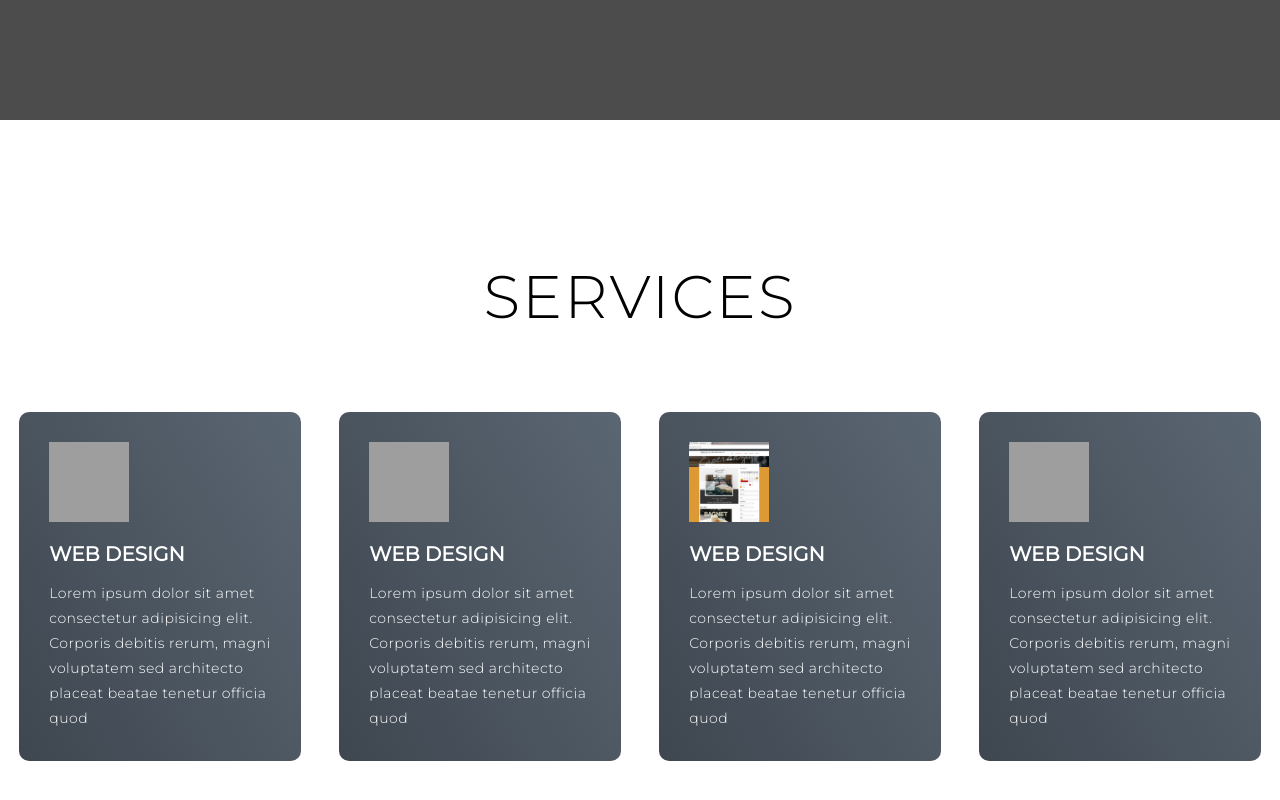
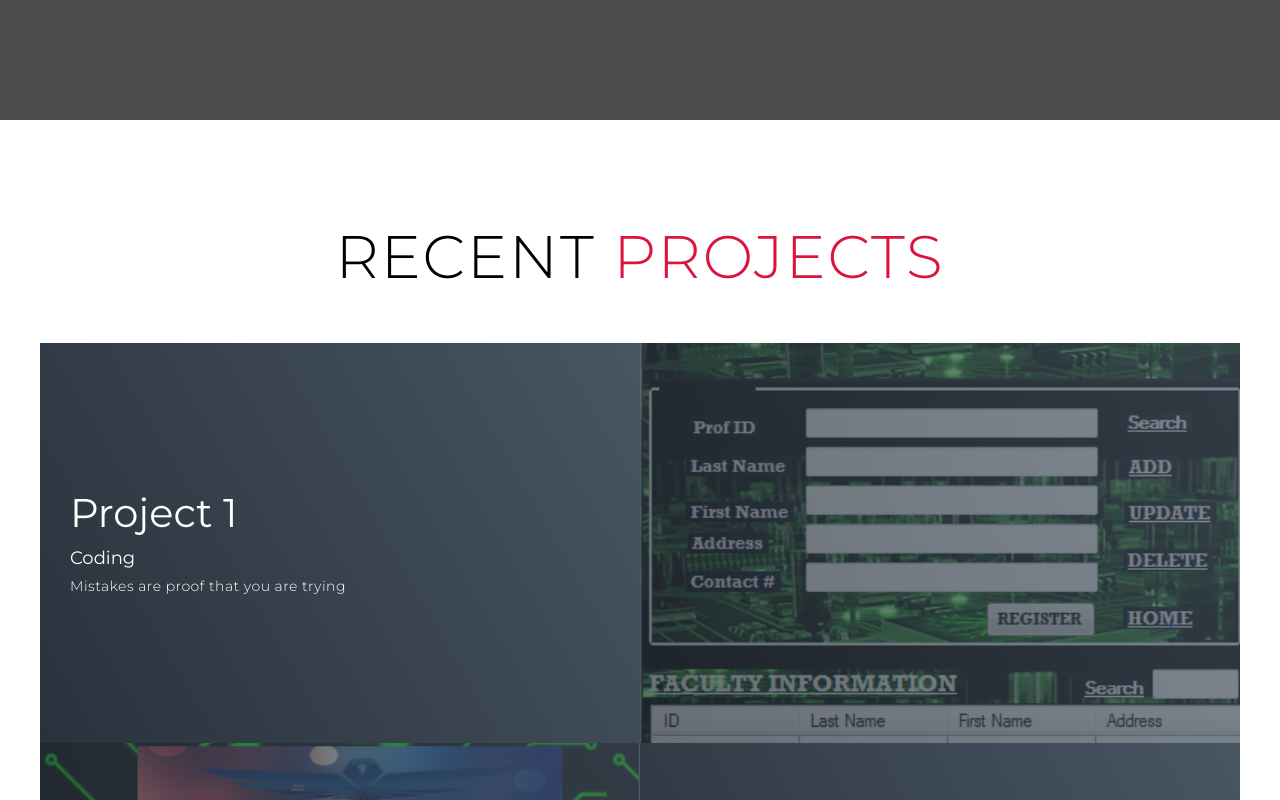
Before and after one commit to JudyAnn0908/JudyAnn024, a plain HTML site: page index.html in a window 1280 px wide. Shown: the part 680-1480 px from the top of the page. Drawn offline with Linux system fonts and the light colour scheme; grey boxes are pictures that could not be loaded.

Commit message:
Update index.html

```diff
--- a/index.html
+++ b/index.html
@@ -36,38 +36,6 @@
     </div>
   </section>
   <!-- End Hero Section  -->
-
-  <!-- Service Section -->
-  <section id="services">
-    <div class="services container">
-      <div class="service-top">
-        <b><h1 class="section-title">Services</h1></b>
-      </div>
-      <div class="service-bottom">
-        <div class="service-item">
-          <div class="icon"><img src="https://img.icons8.com/bubbles/100/000000/services.png"/></div>
-          <h2>Web Design</h2>
-          <p>Lorem ipsum dolor sit amet consectetur adipisicing elit. Corporis debitis rerum, magni voluptatem sed architecto placeat beatae tenetur officia quod</p>
-        </div>
-        <div class="service-item">
-          <div class="icon"><img src="https://img.icons8.com/bubbles/100/000000/services.png"/></div>
-          <h2>Web Design</h2>
-          <p>Lorem ipsum dolor sit amet consectetur adipisicing elit. Corporis debitis rerum, magni voluptatem sed architecto placeat beatae tenetur officia quod</p>
-        </div>
-        <div class="service-item">
-          <div class="icon"><img src="project.png"/></div>
-          <h2>Web Design</h2>
-          <p>Lorem ipsum dolor sit amet consectetur adipisicing elit. Corporis debitis rerum, magni voluptatem sed architecto placeat beatae tenetur officia quod</p>
-        </div>
-        <div class="service-item">
-          <div class="icon"><img src="https://img.icons8.com/bubbles/100/000000/services.png"/></div>
-          <h2>Web Design</h2>
-          <p>Lorem ipsum dolor sit amet consectetur adipisicing elit. Corporis debitis rerum, magni voluptatem sed architecto placeat beatae tenetur officia quod</p>
-        </div>
-      </div>
-    </div>
-  </section>
-  <!-- End Service Section -->
 
   <!-- Projects Section -->
   <section id="projects">
```
